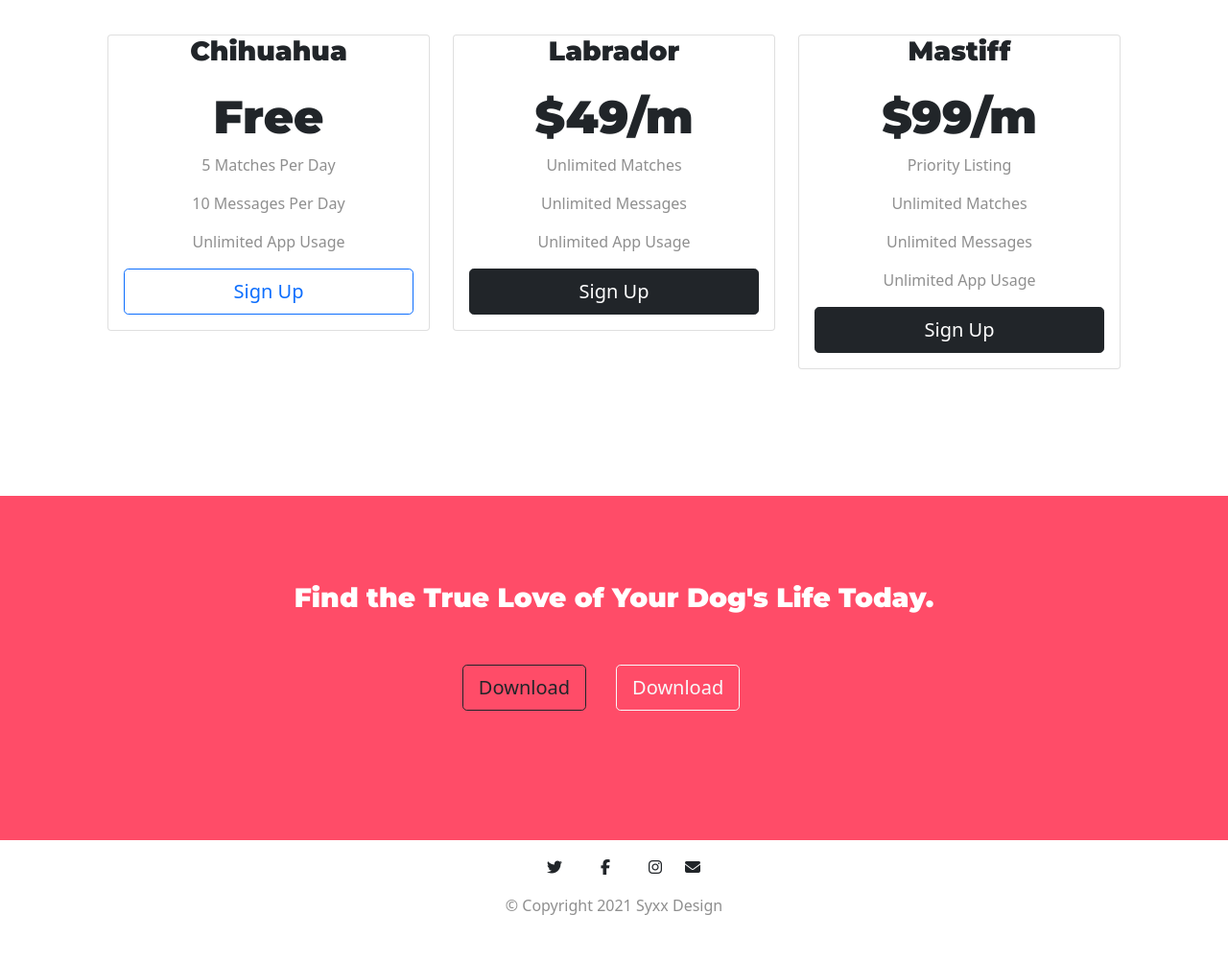
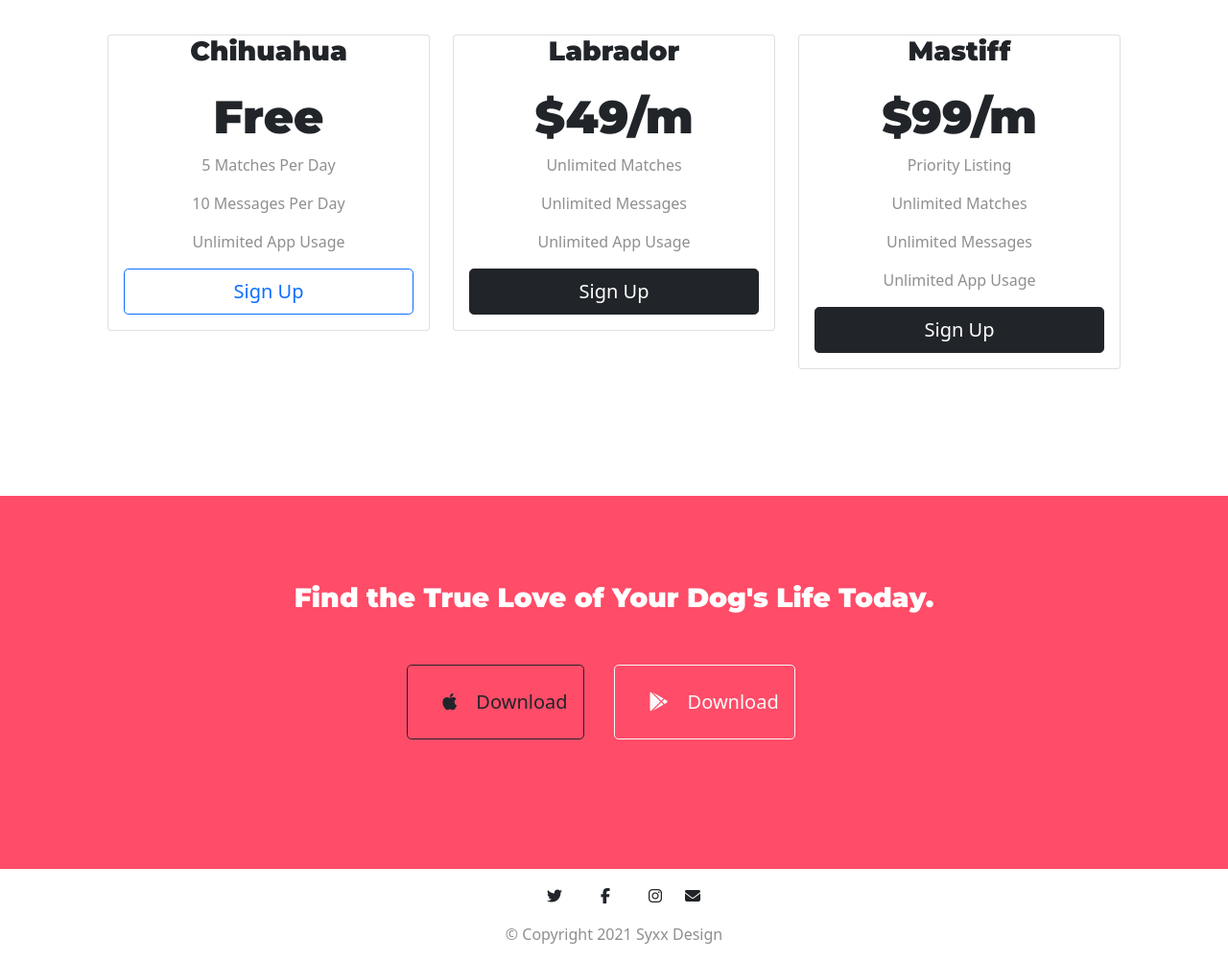
Before and after one commit to nesrey/tindogfinal, a plain HTML site: page index.html in a window 1280 px wide. Shown: the part 2376-3378 px from the top of the page at 96% size. Before the commit the page ends 3348 px from the top, so only its background shows below. Drawn offline with nearby package versions, Linux system fonts and the light colour scheme.

Commit message:
Add files via upload

```diff
--- a/index.html
+++ b/index.html
@@ -210,8 +210,8 @@
   <section id="cta">
 
     <h3>Find the True Love of Your Dog's Life Today.</h3>
-    <button class="btn btn-outline-dark btn-lg download-button" type="button">Download</button>
-    <button class="btn btn-outline-light btn-lg download-button" type="button">Download</button>
+    <button class="btn btn-outline-dark btn-lg download-button" type="button"><i class="fab fa-apple"></i>Download</button>
+    <button class="btn btn-outline-light btn-lg download-button" type="button"><i class="fab fa-google-play"></i>Download</button>
 
   </section>
 
```
